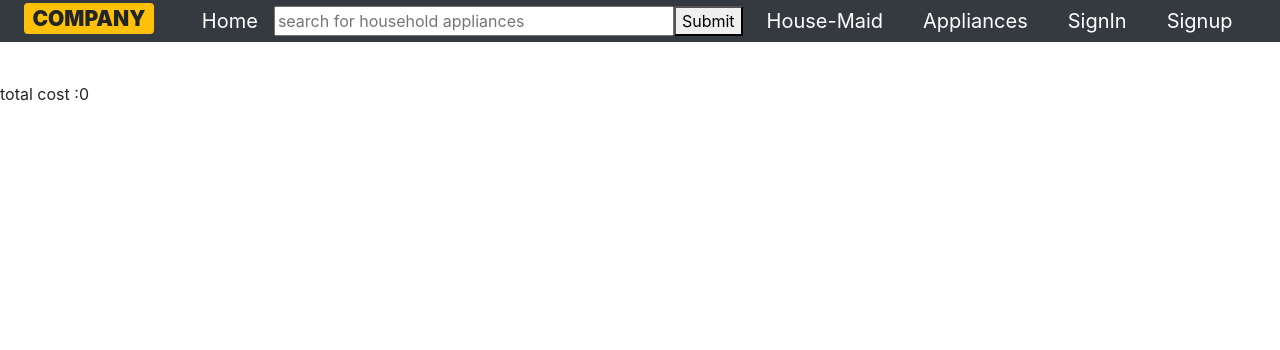
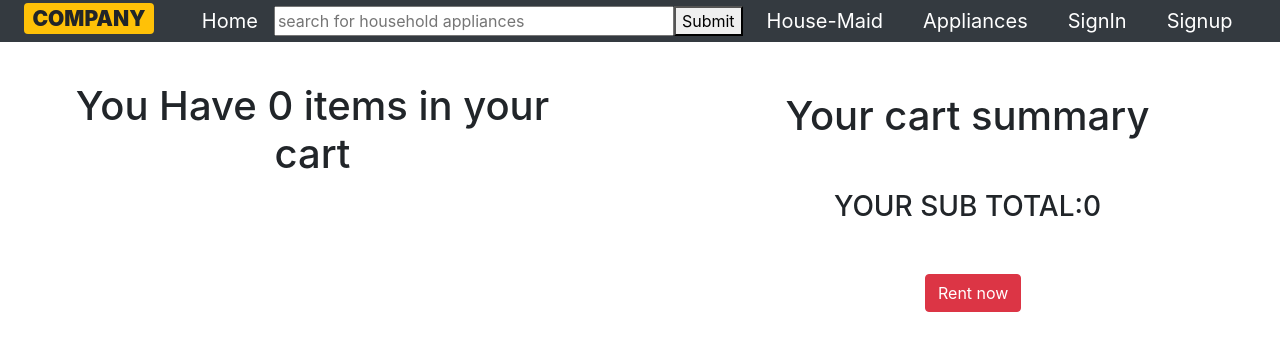
Before and after one commit to sharan98727/capstone, a React (Create React App) app: page /cart in a window 1280 px wide. Shown: the top 350 px of the page. Built offline with nearby package versions, Linux system fonts and the light colour scheme.

Commit message:
added changes to cart page and search page

```diff
--- a/src/components/appliances/appliances.js
+++ b/src/components/appliances/appliances.js
@@ -11,7 +11,6 @@ class Appliance extends React.Component {
       super(props)
        this.state = {
         appliancecards:[],
-        isloggedin:false,
         name:props.type,
     }
   }
@@ -52,10 +51,10 @@ class Appliance extends React.Component {
         <Card style={{ width: '18rem' }} key={item.id}>
              <Card.Img variant="top" src={item.image} width="200px" height="200px" />
              <ListGroup className="list-group-flush">
-                <ListGroupItem>{item.name}</ListGroupItem>
+                <ListGroupItem>{item.description}</ListGroupItem>
                 <ListGroupItem>Rs{item.price}/week</ListGroupItem>
                 <ListGroupItem>Delivery in {item.delivery}min</ListGroupItem>
-                <button onClick = {()=>{this.handleclick({item})}} >Add to Cart</button>
+                <button type="button" class="btn btn-primary" onClick = {()=>{this.handleclick({item})}} >Add to Cart</button>
               </ListGroup>
 
         </Card>
--- a/src/components/cart/cart.js
+++ b/src/components/cart/cart.js
@@ -1,6 +1,6 @@
 import React from "react";
 import { connect } from "react-redux";
-import { Card, CardColumns,ListGroup,ListGroupItem } from "react-bootstrap";
+import { Card, ListGroup,ListGroupItem,Button } from "react-bootstrap";
 import {withRouter} from "react-router";
 import { Remove } from "../reducers/actions";
 import {subtractprice} from "../reducers/actions";
@@ -9,6 +9,7 @@ class Cart extends React.Component {
 
     state = {
         total:0,
+        number:this.props.cartitems.length,
     }
 
 
@@ -24,11 +25,11 @@ handleremove = (item) => {
         console.log(this.props.cartitems);
         const Cartitem = this.props.cartitems.map(item => {
         return(
-            <Card style={{ width: '18rem' }}>
+            <Card className = "mx-7 my-5" style={{ width: '30rem',marginLeft:'100px' }}>
 
                    <Card.Img variant="top" src={item.image} width="200px" height="200px" />
                    <ListGroup className="list-group-flush">
-                      <ListGroupItem>{item.name}</ListGroupItem>
+                      <ListGroupItem>{item.description}</ListGroupItem>
                       <ListGroupItem>Rs{item.price}/week</ListGroupItem>
                       <ListGroupItem>Delivery in {item.delivery}min</ListGroupItem>
                       {/* <button onClick = {()=>{this.handleclick({item})}} >Proceed to payment</button> */}
@@ -42,11 +43,30 @@ handleremove = (item) => {
         })
 
         return(
-            <div>
-            <CardColumns style={{margin:"20px"}}>
-                  {Cartitem}
-            </CardColumns>
-            <p>total cost :{this.props.price}</p>
+            // <div>
+            // <CardColumns style={{margin:"20px"}}>
+            //       {Cartitem}
+            // </CardColumns>
+            // <p>total cost :{this.props.price}</p>
+            // </div>
+
+
+
+            <div className="row">
+
+                <div className = "col-6 ">
+                <h1 style={{margin:"40px",textAlign:"center"}}>You Have {this.state.number} items in your cart</h1>
+
+                    {Cartitem}
+                </div>
+                <div className = "col-6">
+                  <h1 style={{textAlign:"center",marginTop:"50px"}}>Your cart summary</h1>
+                   <h3 style={{textAlign:"center",marginTop:"50px"}}>YOUR SUB TOTAL:{this.props.price}</h3>
+                   <div style={{marginLeft:"270px",marginTop:"50px"}}>
+                   <Button variant="danger" >Rent now</Button>{' '}
+                </div>
+                </div>
+
             </div>
 
 
--- a/src/components/searchshow/searchshow.js
+++ b/src/components/searchshow/searchshow.js
@@ -3,11 +3,13 @@ import { connect } from "react-redux";
 import { Card, ListGroup ,ListGroupItem ,CardColumns } from "react-bootstrap";
 import { withRouter } from "react-router-dom";
 import { display } from "../reducers/actions";
+import {totalcost} from "../reducers/actions";
 
 class Searchshow extends React.Component {
 
     state={
-        itemshow:[]
+        itemshow:[],
+        number:0,
     }
 
     componentDidMount(){
@@ -15,9 +17,11 @@ class Searchshow extends React.Component {
         fetch(`/home/${this.props.value}`)
             .then(response => response.json())
             .then(data => {
-              console.log(data)
+              console.log(data.length);
                  this.setState({
                      itemshow:data,
+                     number:data.length,
+
                  });
                  console.log(this.state.itemshow)
             })
@@ -41,6 +45,7 @@ class Searchshow extends React.Component {
 
     handleclick = (item) => {
         this.props.displayname(item);
+        this.props.totalcost(item);
 
         if(localStorage.getItem('jwt')) {
           this.props.history.push('/cart');
@@ -72,9 +77,13 @@ class Searchshow extends React.Component {
         })
 
         return(
+          <div>
+            <h1 style={{marginTop:"10px" ,textAlign:"center"}}>You have {this.state.number} items for your search</h1>
             <CardColumns style={{marginLeft:"90px",marginTop:"20px"}}>
+
             {items}
          </CardColumns>
+         </div>
         )
     }
 
@@ -94,7 +103,11 @@ const mapDispatchToProps = dispatch =>{
     return{
          displayname: (item) => {
            dispatch(display(item));
-         }
+         },
+         totalcost: item => {
+          dispatch(totalcost(item.item.price));
+          console.log(item.item.price);
+        }
     }
   }
 
```
